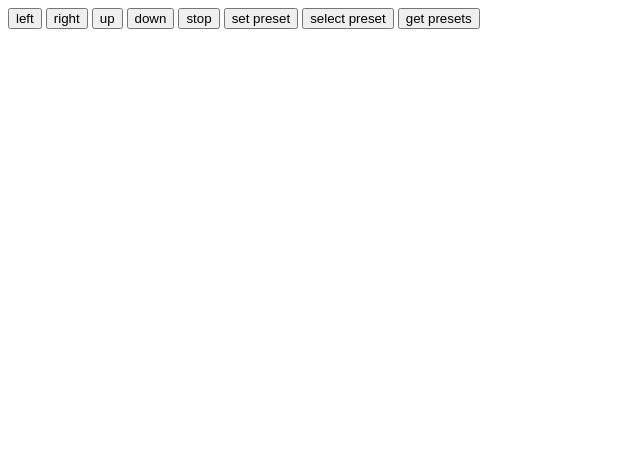
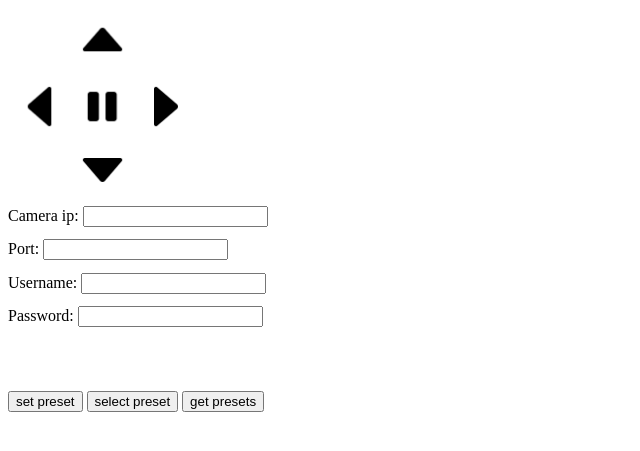
Before and after one commit to MyHorizonn/camera_onvif, a Flask app: page / in a window 1280 px wide. Shown: the top 451 px of the page, without its empty margins (0-640 px from the left). Run offline with Flask 2, Linux system fonts and the light colour scheme.

Commit message:
cam info for connect

```diff
--- a/app/camera_ptz/routes.py
+++ b/app/camera_ptz/routes.py
@@ -5,28 +5,10 @@ from flask import (
     render_template
 )
 from . import camera_ptz
-from .. import mycam
+from onvif import ONVIFCamera, exceptions
 
-XMAX = 1
-XMIN = -1
-YMAX = 1
-YMIN = -1
-
-ptz = None
-media = None
-media_profile = None
-cam_request = None
-ptz_configuration_options = None
+active = False
 moverequest = None
-
-if mycam != None:
-    ptz = mycam.create_ptz_service()
-    media = mycam.create_media_service()
-    active = False
-    media_profile = media.GetProfiles()[0]
-    cam_request = ptz.create_type('GetConfigurationOptions')
-    cam_request.ConfigurationToken = media_profile.PTZConfiguration.token
-    ptz_configuration_options = ptz.GetConfigurationOptions(cam_request)
 
 @camera_ptz.route('/')
 def main():
@@ -36,20 +18,32 @@ def main():
 @camera_ptz.route('/up', methods=['POST'])
 def move_up():
     print('up')
+    data = request.json
+    if data is None:
+        data = request.form.to_dict()
+    cam_info = data['data']
+    print(cam_info)
+    mycam = None
+    try:
+        mycam = ONVIFCamera(cam_info['cam_ip'], int(cam_info['port']), cam_info['username'], cam_info['password'])
+        print("camera connected")
+    except (exceptions.ONVIFError) as e:
+        print("connect error")
     if mycam != None:
+        ptz = mycam.create_ptz_service()
+        media = mycam.create_media_service()
+        media_profile = media.GetProfiles()[0]
+        cam_request = ptz.create_type('GetConfigurationOptions')
+        cam_request.ConfigurationToken = media_profile.PTZConfiguration.token
+        ptz_configuration_options = ptz.GetConfigurationOptions(cam_request)
+
         global moverequest
         moverequest = ptz.create_type('ContinuousMove')
         moverequest.ProfileToken = media_profile.token
         if moverequest.Velocity is None:
             moverequest.Velocity = ptz.GetStatus({'ProfileToken': media_profile.token}).Position
 
-        global XMAX, XMIN, YMAX, YMIN
-        XMAX = ptz_configuration_options.Spaces.ContinuousPanTiltVelocitySpace[0].XRange.Max
-        XMIN = ptz_configuration_options.Spaces.ContinuousPanTiltVelocitySpace[0].XRange.Min
         YMAX = ptz_configuration_options.Spaces.ContinuousPanTiltVelocitySpace[0].YRange.Max
-        YMIN = ptz_configuration_options.Spaces.ContinuousPanTiltVelocitySpace[0].YRange.Min
-
-        print(XMAX, XMIN, YMAX, YMIN)
 
         print ('move up...')
         moverequest.Velocity.PanTilt.x = 0
@@ -70,20 +64,31 @@ def move_up():
 @camera_ptz.route('/down', methods=['POST'])
 def move_down():
     print('down')
+    data = request.json
+    if data is None:
+        data = request.form.to_dict()
+    cam_info = data['data']
+    print(cam_info)
+    mycam = None
+    try:
+        mycam = ONVIFCamera(cam_info['cam_ip'], int(cam_info['port']), cam_info['username'], cam_info['password'])
+        print("camera connected")
+    except (exceptions.ONVIFError) as e:
+        print("connect error")
     if mycam != None:
+        ptz = mycam.create_ptz_service()
+        media = mycam.create_media_service()
+        media_profile = media.GetProfiles()[0]
+        cam_request = ptz.create_type('GetConfigurationOptions')
+        cam_request.ConfigurationToken = media_profile.PTZConfiguration.token
+        ptz_configuration_options = ptz.GetConfigurationOptions(cam_request)
         global moverequest
         moverequest = ptz.create_type('ContinuousMove')
         moverequest.ProfileToken = media_profile.token
         if moverequest.Velocity is None:
             moverequest.Velocity = ptz.GetStatus({'ProfileToken': media_profile.token}).Position
 
-        global XMAX, XMIN, YMAX, YMIN
-        XMAX = ptz_configuration_options.Spaces.ContinuousPanTiltVelocitySpace[0].XRange.Max
-        XMIN = ptz_configuration_options.Spaces.ContinuousPanTiltVelocitySpace[0].XRange.Min
-        YMAX = ptz_configuration_options.Spaces.ContinuousPanTiltVelocitySpace[0].YRange.Max
         YMIN = ptz_configuration_options.Spaces.ContinuousPanTiltVelocitySpace[0].YRange.Min
-
-        print(XMAX, XMIN, YMAX, YMIN)
 
         print ('move down...')
         moverequest.Velocity.PanTilt.x = 0
@@ -104,20 +109,31 @@ def move_down():
 @camera_ptz.route('/left', methods=['POST'])
 def move_left():
     print('left')
+    data = request.json
+    if data is None:
+        data = request.form.to_dict()
+    cam_info = data['data']
+    print(cam_info)
+    mycam = None
+    try:
+        mycam = ONVIFCamera(cam_info['cam_ip'], int(cam_info['port']), cam_info['username'], cam_info['password'])
+        print("camera connected")
+    except (exceptions.ONVIFError) as e:
+        print("connect error")
     if mycam != None:
+        ptz = mycam.create_ptz_service()
+        media = mycam.create_media_service()
+        media_profile = media.GetProfiles()[0]
+        cam_request = ptz.create_type('GetConfigurationOptions')
+        cam_request.ConfigurationToken = media_profile.PTZConfiguration.token
+        ptz_configuration_options = ptz.GetConfigurationOptions(cam_request)
         global moverequest
         moverequest = ptz.create_type('ContinuousMove')
         moverequest.ProfileToken = media_profile.token
         if moverequest.Velocity is None:
             moverequest.Velocity = ptz.GetStatus({'ProfileToken': media_profile.token}).Position
 
-        global XMAX, XMIN, YMAX, YMIN
-        XMAX = ptz_configuration_options.Spaces.ContinuousPanTiltVelocitySpace[0].XRange.Max
         XMIN = ptz_configuration_options.Spaces.ContinuousPanTiltVelocitySpace[0].XRange.Min
-        YMAX = ptz_configuration_options.Spaces.ContinuousPanTiltVelocitySpace[0].YRange.Max
-        YMIN = ptz_configuration_options.Spaces.ContinuousPanTiltVelocitySpace[0].YRange.Min
-
-        print(XMAX, XMIN, YMAX, YMIN)
 
         print ('move left...')
         moverequest.Velocity.PanTilt.y = 0
@@ -138,18 +154,31 @@ def move_left():
 @camera_ptz.route('/right', methods=['POST'])
 def move_right():
     print('right')
+    data = request.json
+    if data is None:
+        data = request.form.to_dict()
+    cam_info = data['data']
+    print(cam_info)
+    mycam = None
+    try:
+        mycam = ONVIFCamera(cam_info['cam_ip'], int(cam_info['port']), cam_info['username'], cam_info['password'])
+        print("camera connected")
+    except (exceptions.ONVIFError) as e:
+        print("connect error")
     if mycam != None:
+        ptz = mycam.create_ptz_service()
+        media = mycam.create_media_service()
+        media_profile = media.GetProfiles()[0]
+        cam_request = ptz.create_type('GetConfigurationOptions')
+        cam_request.ConfigurationToken = media_profile.PTZConfiguration.token
+        ptz_configuration_options = ptz.GetConfigurationOptions(cam_request)
         global moverequest
         moverequest = ptz.create_type('ContinuousMove')
         moverequest.ProfileToken = media_profile.token
         if moverequest.Velocity is None:
             moverequest.Velocity = ptz.GetStatus({'ProfileToken': media_profile.token}).Position
 
-        global XMAX, XMIN, YMAX, YMIN
         XMAX = ptz_configuration_options.Spaces.ContinuousPanTiltVelocitySpace[0].XRange.Max
-        XMIN = ptz_configuration_options.Spaces.ContinuousPanTiltVelocitySpace[0].XRange.Min
-        YMAX = ptz_configuration_options.Spaces.ContinuousPanTiltVelocitySpace[0].YRange.Max
-        YMIN = ptz_configuration_options.Spaces.ContinuousPanTiltVelocitySpace[0].YRange.Min
 
         print ('move right...')
         moverequest.Velocity.PanTilt.y = 0
@@ -169,7 +198,22 @@ def move_right():
 
 @camera_ptz.route('/stop', methods=['POST'])
 def stop():
+    print('stop')
+    data = request.json
+    if data is None:
+        data = request.form.to_dict()
+    cam_info = data['data']
+    print(cam_info)
+    mycam = None
+    try:
+        mycam = ONVIFCamera(cam_info['cam_ip'], int(cam_info['port']), cam_info['username'], cam_info['password'])
+        print("camera connected")
+    except (exceptions.ONVIFError) as e:
+        print("connect error")
     if mycam != None:
+        ptz = mycam.create_ptz_service()
+        media = mycam.create_media_service()
+        media_profile = media.GetProfiles()[0]
         global active
         global moverequest
         moverequest = ptz.create_type('ContinuousMove')
@@ -181,7 +225,22 @@ def stop():
 
 @camera_ptz.route('/set_preset', methods=['POST'])
 def set_preset():
+    print('set_presets')
+    data = request.json
+    if data is None:
+        data = request.form.to_dict()
+    cam_info = data['data']
+    print(cam_info)
+    mycam = None
+    try:
+        mycam = ONVIFCamera(cam_info['cam_ip'], int(cam_info['port']), cam_info['username'], cam_info['password'])
+        print("camera connected")
+    except (exceptions.ONVIFError) as e:
+        print("connect error")
     if mycam != None:
+        ptz = mycam.create_ptz_service()
+        media = mycam.create_media_service()
+        media_profile = media.GetProfiles()[0]
         token = ptz.SetPreset({'ProfileToken': media_profile.token})
         print(token)
         return jsonify({'msg': 'ok'}), 200
@@ -189,14 +248,44 @@ def set_preset():
 
 @camera_ptz.route('/select_preset', methods=['POST'])
 def select_preset():
+    print('select_presets')
+    data = request.json
+    if data is None:
+        data = request.form.to_dict()
+    cam_info = data['data']
+    print(cam_info)
+    mycam = None
+    try:
+        mycam = ONVIFCamera(cam_info['cam_ip'], int(cam_info['port']), cam_info['username'], cam_info['password'])
+        print("camera connected")
+    except (exceptions.ONVIFError) as e:
+        print("connect error")
     if mycam != None:
+        ptz = mycam.create_ptz_service()
+        media = mycam.create_media_service()
+        media_profile = media.GetProfiles()[0]
         ptz.GotoPreset({'ProfileToken': media_profile.token, 'PresetToken': 1})
         return jsonify({'msg': 'ok'}), 200
     return jsonify({'msg': 'err'}), 404
 
 @camera_ptz.route('/get_presets', methods=['POST'])
 def get_presets():
+    print('get_presets')
+    data = request.json
+    if data is None:
+        data = request.form.to_dict()
+    cam_info = data['data']
+    print(cam_info)
+    mycam = None
+    try:
+        mycam = ONVIFCamera(cam_info['cam_ip'], int(cam_info['port']), cam_info['username'], cam_info['password'])
+        print("camera connected")
+    except (exceptions.ONVIFError) as e:
+        print("connect error")
     if mycam != None:
+        ptz = mycam.create_ptz_service()
+        media = mycam.create_media_service()
+        media_profile = media.GetProfiles()[0]
         presets = ptz.GetPresets({'ProfileToken': media_profile.token})
         print(presets)
         return jsonify({'msg': 'ok'}), 200
--- a/app/static/js/ptz.js
+++ b/app/static/js/ptz.js
@@ -2,11 +2,21 @@ const ptz_dict = {'up': 'up', 'down': 'down', 'left': 'left', 'right': 'right',
 
 function make_act(act){
     console.log(ptz_dict[act])
-    fetch(`/${ptz_dict[act]}`, {
+    data = {
+        cam_ip: document.getElementById('cam_ip').value,
+        port: document.getElementById('port').value,
+        username: document.getElementById('username').value,
+        password: document.getElementById('password').value,
+    }
+        fetch(`/${ptz_dict[act]}`, {
         method: 'POST',
         headers: {
-            'Content0Type': 'application/json'
-        }
+            'Content-Type': 'application/json',
+            'Access-Control-Allow-Origin': '*',
+        },
+        body: JSON.stringify({
+            data: data,
+        }),
     })
     .then((response) => {
         console.log(response.status)
--- a/app/templates/index.html
+++ b/app/templates/index.html
@@ -8,13 +8,48 @@
     <title>Document</title>
 </head>
 <body>
-    <button onclick="make_act('left')">left</button>
-    <button onclick="make_act('right')">right</button>
-    <button onclick="make_act('up')">up</button>
-    <button onclick="make_act('down')">down</button>
-    <button onclick="make_act('stop')">stop</button>
-    <button onclick="make_act('set_preset')">set preset</button>
-    <button onclick="make_act('select_preset')">select preset</button>
-    <button onclick="make_act('get_presets')">get presets</button>
+    <div class="control">
+        <div class="joy">
+            <input class="allow" onclick="make_act('up')" type="image" style="width: 5%; height: 5%; margin-left: 5%" src="{{ url_for('static', filename='images/up.png') }}"/>
+                <div style="display: flex;">
+                    <input class="allow" onclick="make_act('left')" type="image" style="width: 5%; height: 5%;" src="{{ url_for('static', filename='images/left.png') }}"/>
+                    <input class="allow" onclick="make_act('stop')" type="image" style="width: 5%; height: 5%;" src="{{ url_for('static', filename='images/pause.png') }}"/>
+                    <input class="allow" onclick="make_act('right')" type="image" style="width: 5%; height: 5%;" src="{{ url_for('static', filename='images/right.png') }}"/>
+                </div>
+            <input class="allow" onclick="make_act('down')" type="image" style="width: 5%; height: 5%; margin-left: 5%;" src="{{ url_for('static', filename='images/down.png') }}"/>
+        </div>
+    <div>
+        <label>Camera ip:</label>
+        <input
+        type="text"
+        id="cam_ip"
+        />
+    </div>
+    <div style="margin-top: 1%;">
+        <label>Port:</label>
+        <input
+        type="text"
+        id="port"
+        />
+    </div>
+    <div style="margin-top: 1%;">
+        <label>Username:</label>
+        <input
+        type="text"
+        id="username"
+        />
+    </div>
+    <div style="margin-top: 1%;">
+        <label>Password:</label>
+        <input
+        type="text"
+        id="password"
+        />
+    </div>
+    <div style="margin-top: 5%;">
+        <button onclick="make_act('set_preset')">set preset</button>
+        <button onclick="make_act('select_preset')">select preset</button>
+        <button onclick="make_act('get_presets')">get presets</button>
+    </div>
 </body>
 </html>
```
Also changed, not shown: app/__init__.py (+1 -7 lines), app/static/images/down.png (added), app/static/images/left.png (added), app/static/images/pause.png (added), app/static/images/right.png (added), app/static/images/up.png (added).
